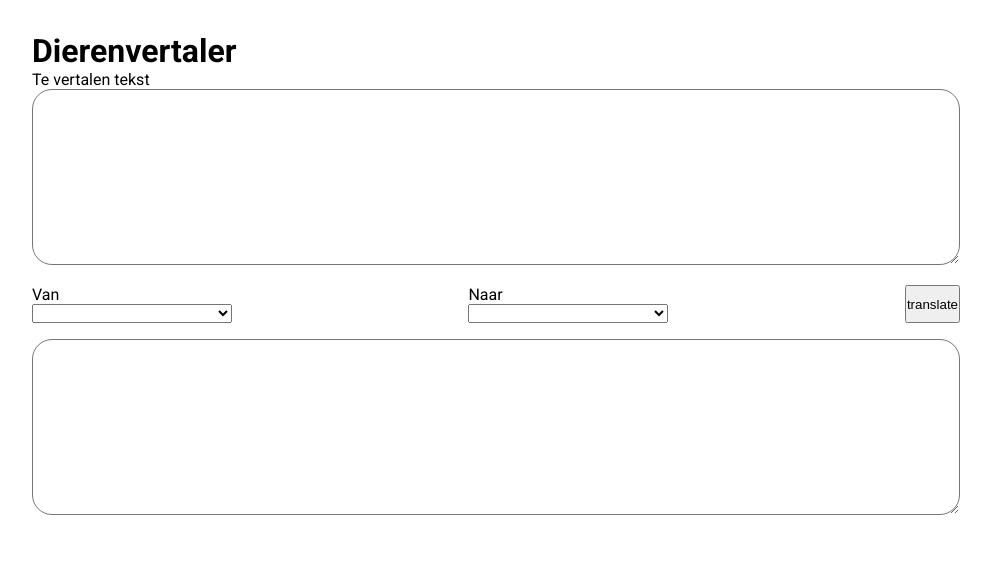
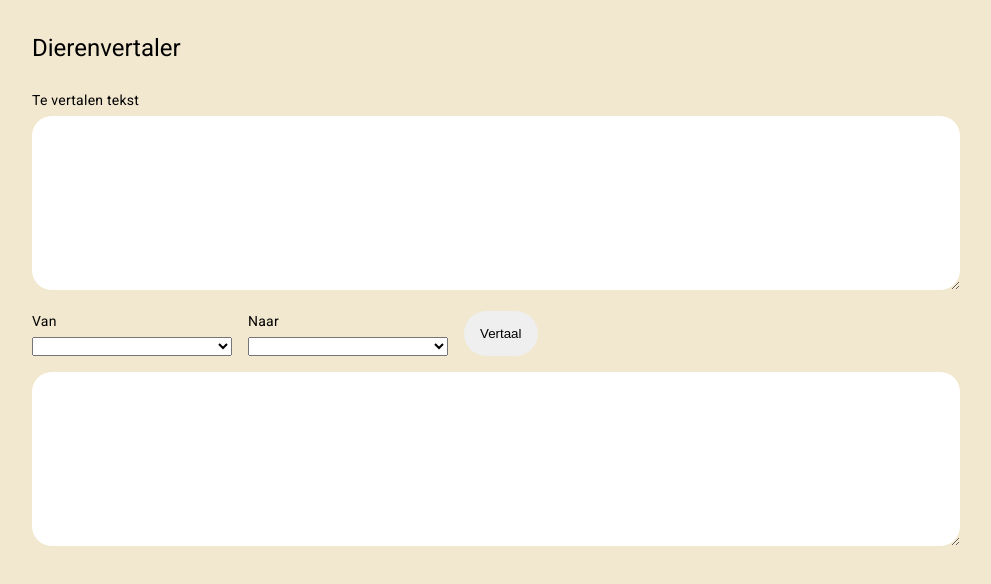
Before and after one commit to inanygt/dierenVertaler, an Angular app: page / in a window 1280 px wide. Shown: the top 584 px of the page, without its empty margins (144-1135 px from the left). Built offline with nearby package versions, Linux system fonts and the light colour scheme.

Commit message:
feat: add papegaai translation

```diff
--- a/angular.json
+++ b/angular.json
@@ -30,6 +30,7 @@
               "src/assets"
             ],
             "styles": [
+              "@angular/material/prebuilt-themes/purple-green.css",
               "src/styles.scss"
             ],
             "scripts": []
@@ -90,6 +91,7 @@
               "src/assets"
             ],
             "styles": [
+              "@angular/material/prebuilt-themes/purple-green.css",
               "src/styles.scss"
             ],
             "scripts": []
--- a/package.json
+++ b/package.json
@@ -11,10 +11,12 @@
   "private": true,
   "dependencies": {
     "@angular/animations": "^17.3.0",
+    "@angular/cdk": "^17.3.6",
     "@angular/common": "^17.3.0",
     "@angular/compiler": "^17.3.0",
     "@angular/core": "^17.3.0",
     "@angular/forms": "^17.3.0",
+    "@angular/material": "^17.3.6",
     "@angular/platform-browser": "^17.3.0",
     "@angular/platform-browser-dynamic": "^17.3.0",
     "@angular/router": "^17.3.0",
--- a/src/app/app.component.html
+++ b/src/app/app.component.html
@@ -3,15 +3,17 @@
 <div class="outer-container">
   <div class="form-container">
     <form [formGroup]="reactiveForm" (ngSubmit)="handleTranslation()">
-      <h1>Dierenvertaler</h1>
-      <label for="content">Te vertalen tekst</label>
+      <h1 class="h1">Dierenvertaler</h1>
+
+
+      <label class="label" for="content">Te vertalen tekst</label>
       <textarea name="content_input" id="content_input" rows="10" formControlName="content_input"></textarea>
 
       <div class="button_container">
 
         <div class="translate_from_container">
         <label for="from">Van</label>
-        <select (change)="onSelectChangeFrom($event)" name="from" id="" formControlName="translate_from">
+        <select #selectFrom (change)="onSelectChangeFrom(selectFrom.value)" name="from" id="" formControlName="translate_from">
           <option *ngFor="let original of originals" value="{{original}}">{{original}}</option>
         </select>
         </div>
@@ -23,7 +25,7 @@
         </select>
         </div>
 
-        <input type="submit" value="translate" id="button_translate">
+        <input type="submit" value="Vertaal" id="button_translate">
       </div>
 
 
@@ -31,6 +33,8 @@
       <textarea name="content_output" id="content_output" rows="10">{{this.sentence}}</textarea>
     </form>
   </div>
+
+
 </div>
 
 </main>
--- a/src/app/app.component.scss
+++ b/src/app/app.component.scss
@@ -12,23 +12,45 @@
 
 }
 
+.h1 {
+  padding-bottom: .6rem;
+}
+
+label {
+  padding-bottom: .4rem;
+  display: inline-block;
+}
+
 textarea {
   border-radius: 20px;
+  border: none
 }
 
 select {
   width: 200px;
+  margin-right: 1rem;
+  cursor: pointer;
 }
 
 .button_container {
   display: flex;
-  justify-content: space-between;
   margin-block: 1rem;
 }
 
 #button_translate {
+  border-radius: 24px;
+  padding-inline: 1rem;
   justify-self: flex-start;
+  border: none;
+  cursor: pointer;
+  transition: .3s ease;
+
+  &:hover {
+    background-color: #A7C957;
+    color: white;
+  }
 }
+
 
 .translate_from_container {
   display: flex;
--- a/src/app/app.component.ts
+++ b/src/app/app.component.ts
@@ -41,6 +41,9 @@
         break;
         case 'parkiet':
           this.sentence = this.handleParkiet(this.form_input);
+        break;
+        case 'papegaai':
+          this.sentence = this.handlePapegaai(this.form_input);
       }
 
     } else {
@@ -49,11 +52,16 @@
 
   }
 
+
+
   handleLabrador(sentence: string) {
 
     const seg = new Intl.Segmenter(undefined, { granularity: 'word'})
+    const test = [...seg.segment(sentence)];
+
 
     this.sentenceObject = [...seg.segment(sentence)]
+
     this.sentenceObject.forEach(segmentObject => {
 
       if (segmentObject.isWordLike) {
@@ -69,7 +77,6 @@
     const seg = new Intl.Segmenter(undefined, { granularity: 'word'})
 
     this.sentenceObject = [...seg.segment(sentence)]
-    console.log(this.sentenceObject);
 
     this.sentenceObject.forEach(segmentObject => {
 
@@ -86,10 +93,7 @@
     const seg = new Intl.Segmenter(undefined, { granularity: 'word'})
 
     this.sentenceObject = [...seg.segment(sentence)]
-    console.log(this.sentenceObject);
     this.sentenceObject.forEach(segmentObject => {
-
-
 
       if (segmentObject.isWordLike) {
 
@@ -98,7 +102,6 @@
         } else {
           segmentObject.segment = 'piep'
         }
-
       }
     })
 
@@ -106,15 +109,34 @@
     return this.newSentence;
   }
 
+  handlePapegaai(sentence: any) {
+
+
+    const sentences = sentence.split(/[\.\?\!]+/);
+
+    const test = [];
+
+
+    sentences.forEach(sentence =>  {
+      if (sentence !== '') {
+        test.push('ik praat je na: ' + sentence);
+      }
+
+    })
+
+
+
+    return sentences;
+
+  }
+
   startsWithVowel(word: string) {
     return /^[aeiou]/i.test(word); // i flag makes the regex case-insensitive
   }
 
-  onSelectChangeFrom(event: any) {
+  onSelectChangeFrom(translate_from: string) {
 
-    const target = event.target.value;
-
-    switch (target) {
+    switch (translate_from) {
       case 'mens':
         this.translators = ['labrador', 'poedel', 'parkiet', 'papegaai'];
       break;
--- a/src/app/app.config.ts
+++ b/src/app/app.config.ts
@@ -2,7 +2,8 @@
 import { provideRouter } from '@angular/router';
 
 import { routes } from './app.routes';
+import { provideAnimationsAsync } from '@angular/platform-browser/animations/async';
 
 export const appConfig: ApplicationConfig = {
-  providers: [provideRouter(routes)]
+  providers: [provideRouter(routes), provideAnimationsAsync()]
 };
--- a/src/index.html
+++ b/src/index.html
@@ -6,8 +6,10 @@
   <base href="/">
   <meta name="viewport" content="width=device-width, initial-scale=1">
   <link rel="icon" type="image/x-icon" href="favicon.ico">
+  <link href="https://fonts.googleapis.com/css2?family=Roboto:wght@300;400;500&display=swap" rel="stylesheet">
+  <link href="https://fonts.googleapis.com/icon?family=Material+Icons" rel="stylesheet">
 </head>
-<body>
+<body class="mat-typography">
   <app-root></app-root>
 </body>
 </html>
--- a/src/styles.scss
+++ b/src/styles.scss
@@ -1,3 +1,7 @@
+html {
+  background-color: #f2e8cf;
+}
+
 /* You can add global styles to this file, and also import other style files */
 @import url('https://fonts.googleapis.com/css2?family=Roboto:ital,wght@0,300;0,400;0,500;0,700;1,400&display=swap');
 
@@ -30,3 +34,6 @@
   font-weight: 400;
   font-style: italic;
 }
+
+html, body { height: 100%; }
+body { margin: 0; font-family: Roboto, "Helvetica Neue", sans-serif; }
```
Also changed, not shown: 1 other file (tests, documents, lock files or other folders).
